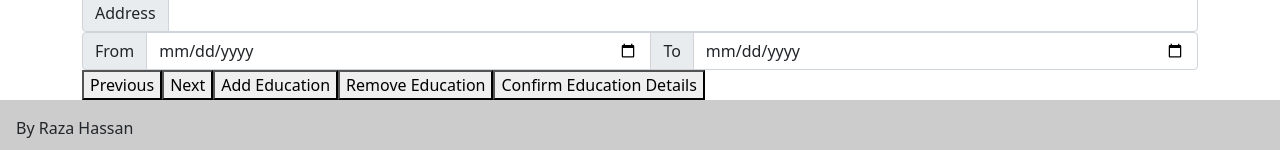
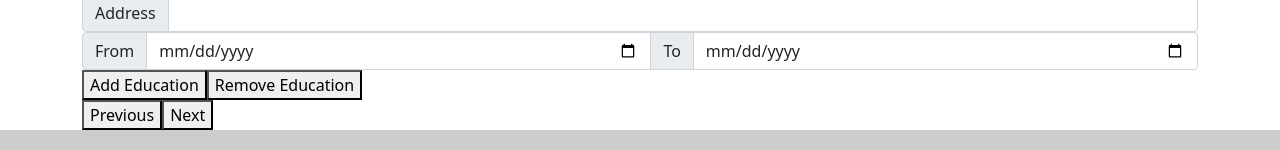
Before and after one commit to bilgramiraza/CV-generator, a React (Create React App) app: page / in a window 1280 px wide. Shown: the part 430-580 px from the top of the page. Built offline with nearby package versions, Linux system fonts and the light colour scheme.

Commit message:
Added CRUD functionality to the education Section

```diff
--- a/src/InputEducation.js
+++ b/src/InputEducation.js
@@ -1,8 +1,5 @@
 import React, { Component } from 'react';
 import InputGroup from './components/InputGroup';
-
-
-// CARASOL INPUT FORM USING A TRACKER FLAG TO SELECT THE CORRECT ITEM
 
 export default class InputEducation extends Component {
     incrementTracker=()=>{
@@ -10,6 +7,10 @@ export default class InputEducation extends Component {
     }
     decrementTracker=()=>{
         this.props.handleTracker("education", -1);
+    }
+    handleSubmit=(e)=>{
+        e.preventDefault();
+        this.props.addEducation();
     }
     render() {
         return (
@@ -53,12 +54,11 @@ export default class InputEducation extends Component {
                                 handleChange={this.props.handleChange}
                     />
                 </div>
+                <button>Add Education</button>
+                <button type='button' onClick={this.props.removeEducation}>Remove Education</button>
             </form>
                 <button onClick={this.decrementTracker}>Previous</button>
                 <button onClick={this.incrementTracker}>Next</button>
-                <button>Add Education</button>
-                <button>Remove Education</button>
-                <button>Confirm Education Details</button>
             </div>
         );
     }
--- a/src/InputForm.js
+++ b/src/InputForm.js
@@ -19,6 +19,8 @@ export default class InputForm extends Component {
                 <InputEducation handleChange={(e)=>this.handleChange('education',e)}
                                 data={education.history[education.tracker]}
                                 handleTracker={this.props.handleTracker}
+                                addEducation={(e)=>this.props.addHistory('education')}
+                                removeEducation={(e)=>this.props.removeHistory('education')}
                 />
             </div>
         )
--- a/src/Main.js
+++ b/src/Main.js
@@ -58,8 +58,7 @@ export default class Main extends Component {
         const categoryLength=this.state[category].history.length;
 
         if((this.state[category].tracker+step) >= categoryLength ||
-           (this.state[category].tracker+step) < 0)
-            return;
+           (this.state[category].tracker+step) < 0) return;
 
         this.setState((prevState)=>({
             ...prevState,
@@ -69,29 +68,50 @@ export default class Main extends Component {
             }
         }));
     }
+    addHistory(category){
+        this.setState((prevState)=>({
+            ...prevState,
+            [category]:{
+                tracker:prevState[category].tracker+1,
+                history:[...prevState[category].history, {
+                    instituteName:'',
+                    qual:'',
+                    location:'',
+                    from:'',
+                    to:'',
+                }],
+            }
+        }));
+    }
+    removeHistory(category){
+        const target = this.state[category].history;
+
+        if(!target.length)  return
+
+        let newTracker=this.state[category].tracker;
+
+        if(newTracker<0)    newTracker=0;
+        console.log(target[newTracker]);
+        target.splice(newTracker,1);
+
+        this.setState(prevState=>({
+            ...prevState,
+            [category]:{
+                tracker:newTracker-1,
+                history:[...target],
+            }
+        }));
+    }
     render() {
         return (
             <main>
                 <InputForm getData={this.getData.bind(this)}
-                handleTracker={this.handleTracker.bind(this)}
-                data={this.state}/>
+                           handleTracker={this.handleTracker.bind(this)}
+                           addHistory={this.addHistory.bind(this)}
+                           removeHistory={this.removeHistory.bind(this)}
+                           data={this.state}/>
                 <Display data={this.state}/>
             </main>
         )
     }
 }
-
-
-// this.setState((prevState)=>({
-//     ...prevState,
-//     [category]:{
-//         tracker:prevState[category].tracker+step,
-//         history:[...prevState[category].history, {
-//             instituteName:'',
-//             qual:'',
-//             location:'',
-//             from:'',
-//             to:'',
-//         }],
-//     }
-// }));
```
